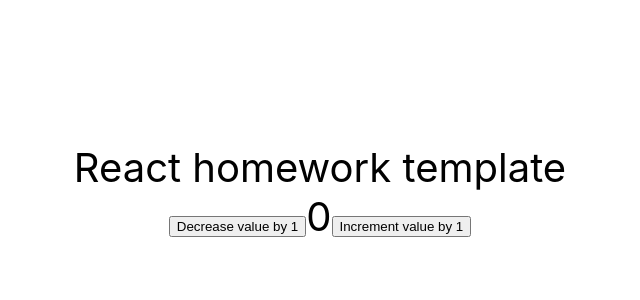
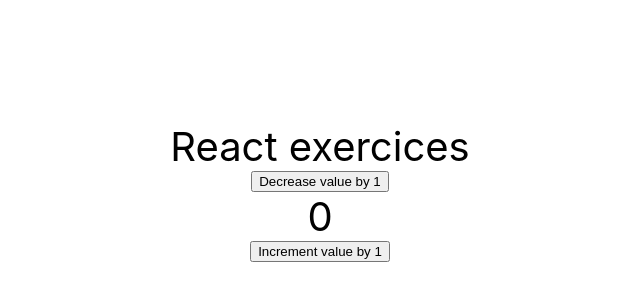
Before and after one commit to BobliHH/exercitiiReact, a React (Create React App) app: page / in a window 1280 px wide. Shown: the part 208-508 px from the top of the page, without its empty margins (320-960 px from the left). Built offline with nearby package versions, Linux system fonts and the light colour scheme.

Commit message:
added class "container" on inner-div

```diff
--- a/src/components/App.jsx
+++ b/src/components/App.jsx
@@ -14,8 +14,8 @@
         color: '#010101',
       }}
     >
-      React homework template
-      <div>
+      React exercices
+      <div className="container">
         <button type="button" onClick={() => setValue(value - 1)}>
           Decrease value by 1
         </button>
```
